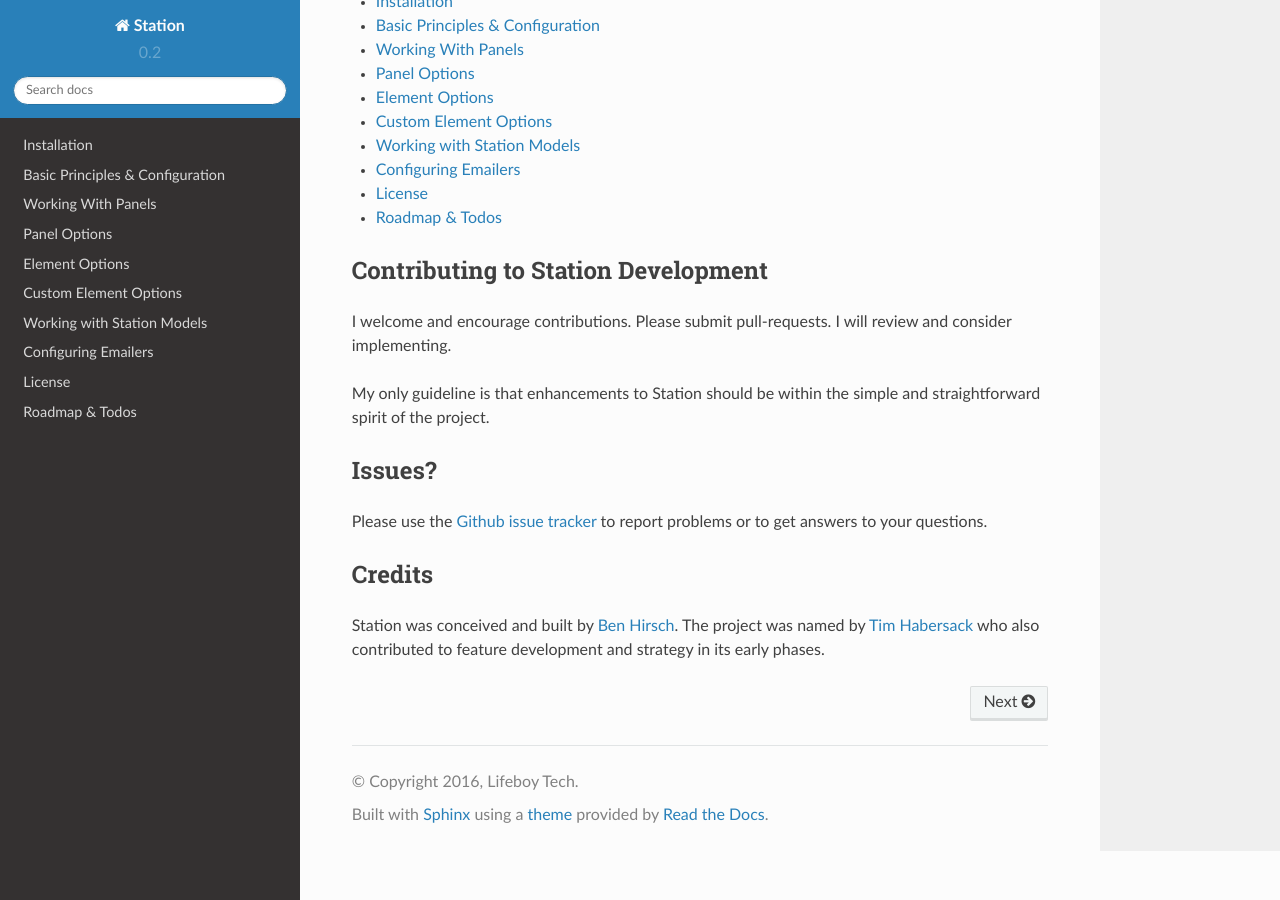
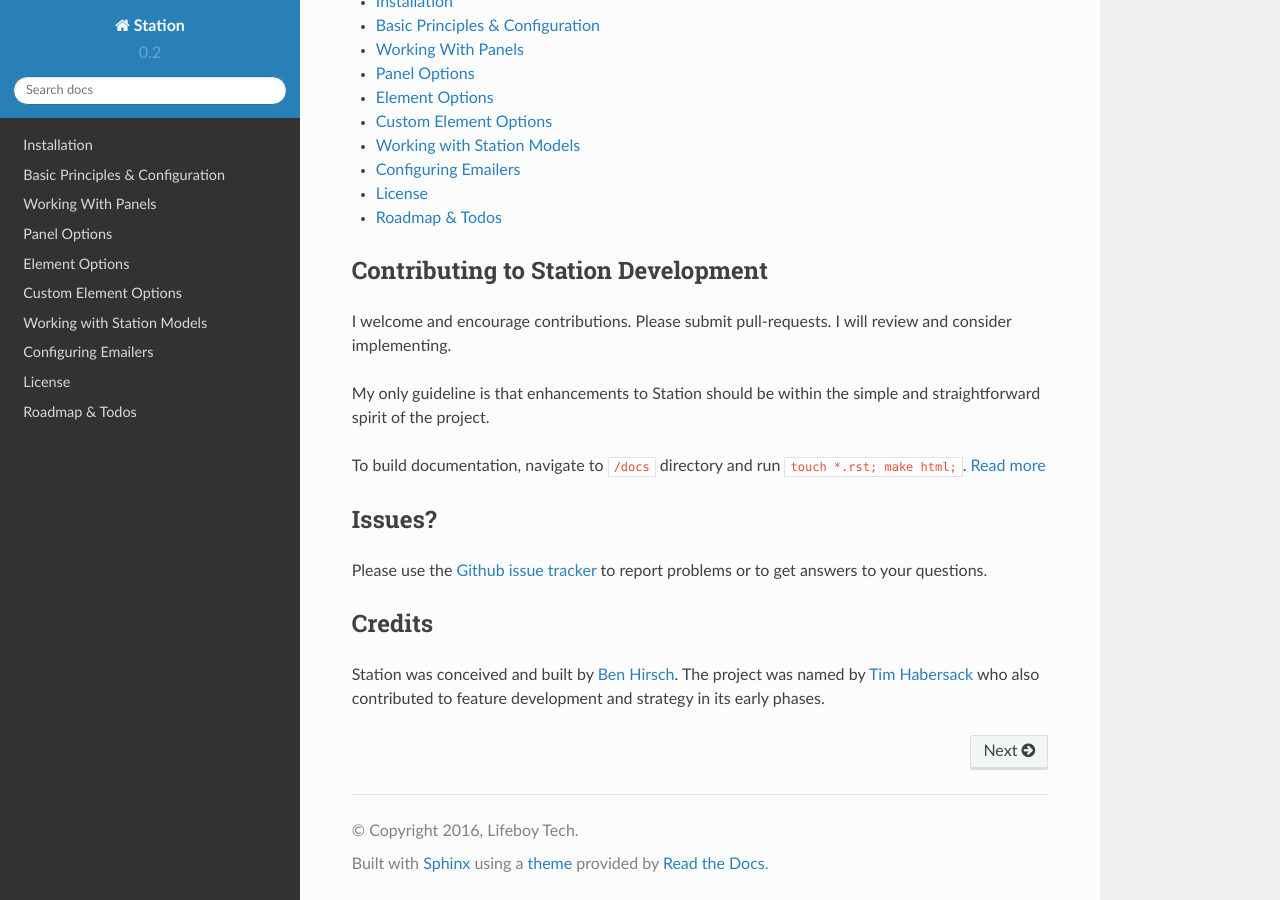
Before and after one commit to LifeboyTech/station, a Sphinx documentation site: the page built from docs/index.rst, in a window 1280 px wide and 900 px high, scrolled down 1061 px. Built offline with Sphinx 7.4.7 and the Read the Docs theme 2.0.0, drawn with Linux system fonts in a browser that asks for light colours.

Commit message:
docs: notes on how to generate docs

```diff
--- a/docs/index.rst
+++ b/docs/index.rst
@@ -55,6 +55,8 @@
 
 My only guideline is that enhancements to Station should be within the simple and straightforward spirit of the project.
 
+To build documentation, navigate to ``/docs`` directory and run ``touch *.rst; make html;``. `Read more <http://www.sphinx-doc.org/en/stable/>`_
+
 
 Issues?
 -------
```
Also changed, not shown: 5 other files.
